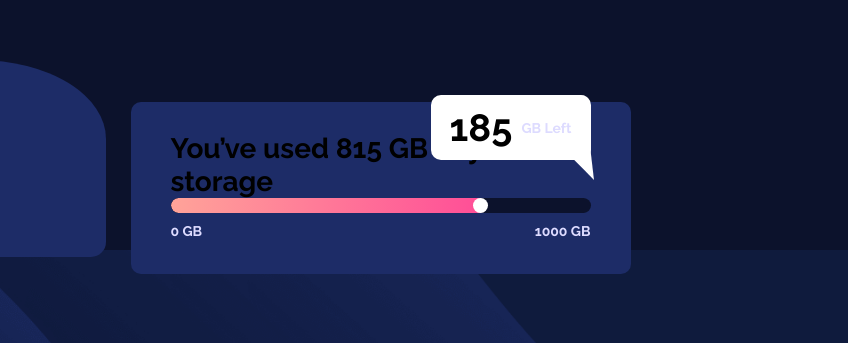
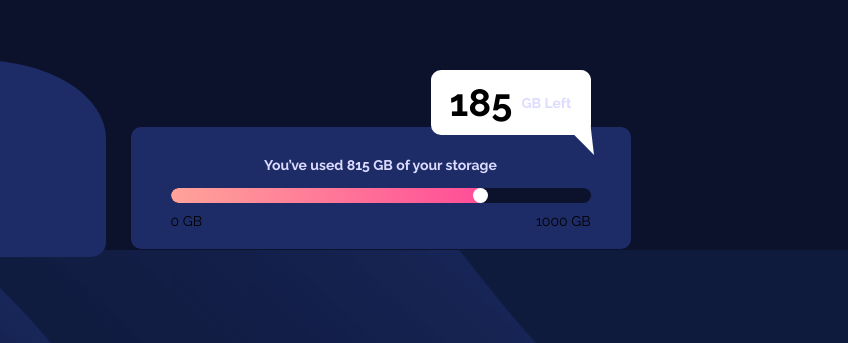
Before and after one commit to RagaBoGaa/Fylo-data-storage-component, a plain HTML site: page index.html in a window 1280 px wide. Shown: the part 177-520 px from the top of the page, 432-1280 px from the left. Drawn offline with Linux system fonts and the light colour scheme.

Commit message:
Update main.css

```diff
--- a/main.css
+++ b/main.css
@@ -124,12 +124,13 @@ html {
   -ms-border-radius: 10px;
   -o-border-radius: 10px;
 }
-.right-box p {
+.right-box h1 {
   color: var(--PaleBlue);
   margin-bottom: 1.5rem;
   text-align: center;
+  font-size: 14px;
 }
-.right-box .info p,
+.right-box .info h1,
 .right-box span {
   font-weight: 700;
 }
```
